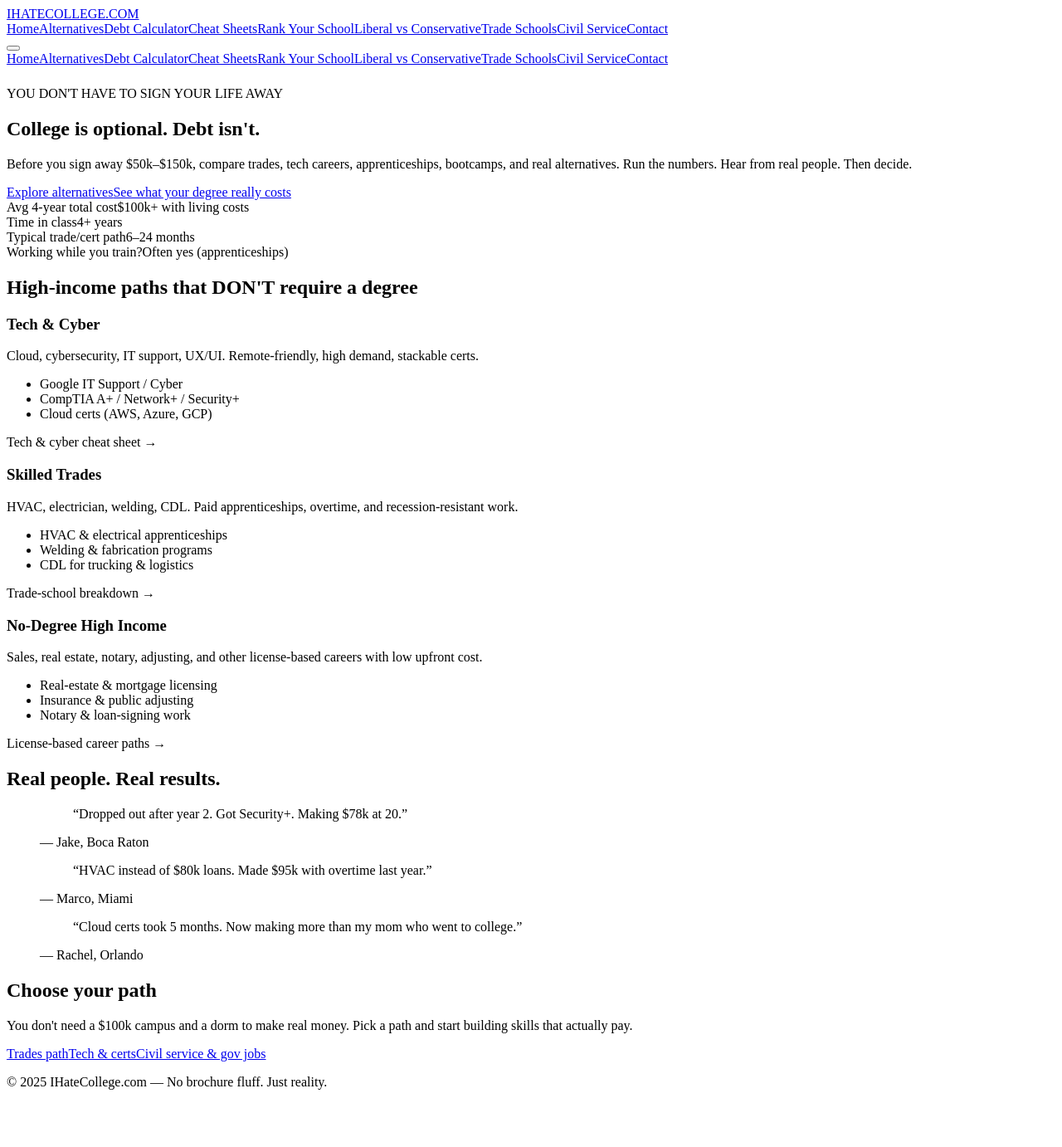
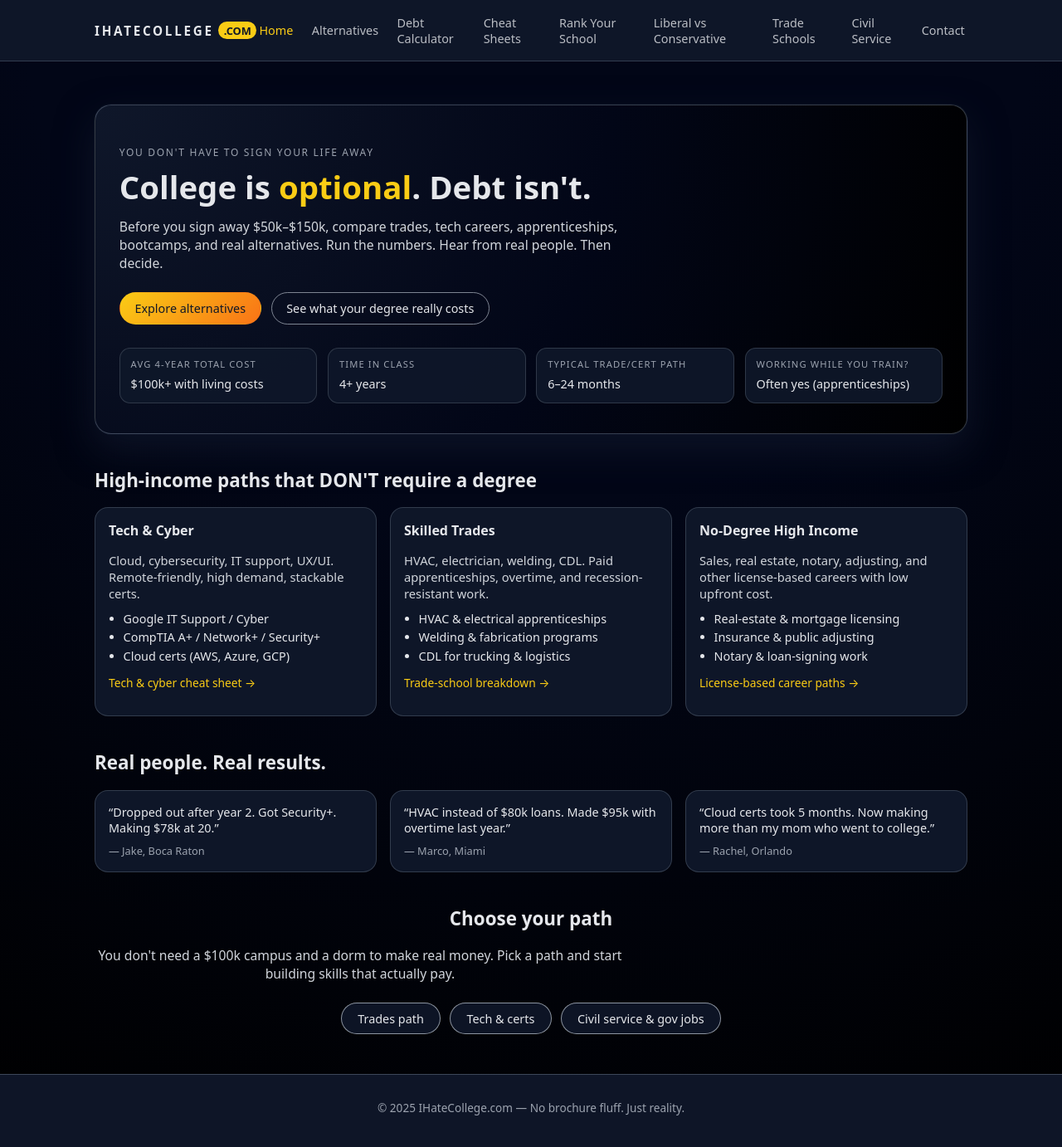
Before and after one commit to placebetsai/Ihatecollege, a Next.js app: page / in a window 1280 px wide. Shown: the whole page at 83% size. Before the commit the page ends 1329 px from the top, so only its background shows below. Built offline with nearby package versions, Linux system fonts and the light colour scheme.

Commit message:
Update globals.css

```diff
--- a/styles/globals.css
+++ b/styles/globals.css
@@ -1,18 +1,419 @@
+/* ------------------------------------------------------ */
+/* GLOBAL RESET + BASE                                    */
+/* ------------------------------------------------------ */
+
+*,
+*::before,
+*::after {
+  box-sizing: border-box;
+}
+
+html,
+body {
+  padding: 0;
+  margin: 0;
+}
+
+body {
+  font-family: system-ui, -apple-system, BlinkMacSystemFont, "SF Pro Text",
+    "Segoe UI", sans-serif;
+  background:
+    radial-gradient(circle at top, #020617, #020617 40%, #000 100%);
+  color: #e5e7eb;
+}
+
+/* Remove link underlines globally */
+a {
+  color: inherit;
+  text-decoration: none;
+}
+
+img {
+  max-width: 100%;
+  height: auto;
+  display: block;
+}
+
+/* ------------------------------------------------------ */
+/* LAYOUT WRAPPER                                         */
+/* ------------------------------------------------------ */
+
+.site-root {
+  min-height: 100vh;
+  display: flex;
+  flex-direction: column;
+}
+
+.site-main {
+  flex: 1;
+  max-width: 1100px;
+  width: 100%;
+  margin: 0 auto;
+  padding: 1.5rem 1.5rem 3rem;
+}
+
+.site-footer {
+  border-top: 1px solid rgba(148, 163, 184, 0.35);
+  padding: 1rem 1.5rem 1.5rem;
+  text-align: center;
+  font-size: 0.85rem;
+  color: #9ca3af;
+  background: rgba(15, 23, 42, 0.95);
+  backdrop-filter: blur(10px);
+}
+
+/* ------------------------------------------------------ */
+/* HEADER / NAV                                           */
+/* ------------------------------------------------------ */
+
+.site-header {
+  position: sticky;
+  top: 0;
+  z-index: 50;
+  background: rgba(15, 23, 42, 0.96);
+  backdrop-filter: blur(16px);
+  border-bottom: 1px solid rgba(148, 163, 184, 0.28);
+}
+
+.nav-inner {
+  max-width: 1100px;
+  margin: 0 auto;
+  display: flex;
+  align-items: center;
+  justify-content: space-between;
+  padding: 0.8rem 1.5rem;
+}
+
+.logo-wrap {
+  display: inline-flex;
+  align-items: center;
+  gap: 0.35rem;
+}
+
+.logo-text {
+  letter-spacing: 0.18em;
+  font-size: 0.95rem;
+  font-weight: 700;
+}
+
+.logo-pill {
+  font-size: 0.8rem;
+  padding: 0.1rem 0.4rem;
+  border-radius: 999px;
+  background: #facc15;
+  color: #111827;
+  font-weight: 700;
+}
+
+/* Desktop nav links */
+.nav-links-desktop {
+  display: flex;
+  gap: 1rem;
+  align-items: center;
+}
+
+.nav-link {
+  font-size: 0.9rem;
+  padding: 0.3rem 0.2rem;
+  color: #e5e7eb;
+  opacity: 0.8;
+  transition: opacity 0.15s ease, color 0.15s ease;
+}
+
+.nav-link:hover {
+  opacity: 1;
+}
+
+.nav-link-active {
+  color: #facc15;
+  opacity: 1;
+}
+
+/* Mobile toggle (hamburger) */
+.nav-toggle {
+  display: none;
+  border: none;
+  background: transparent;
+  cursor: pointer;
+  padding: 0.2rem;
+}
+
+.bar {
+  display: block;
+  width: 20px;
+  height: 2px;
+  border-radius: 999px;
+  background: #e5e7eb;
+  margin: 3px 0;
+  transition: transform 0.2s ease, opacity 0.2s ease;
+}
+
+/* Optional animation classes if you want them working */
+.bar1.open {
+  transform: translateY(5px) rotate(45deg);
+}
+.bar2.open {
+  opacity: 0;
+}
+.bar3.open {
+  transform: translateY(-5px) rotate(-45deg);
+}
+
+/* Mobile nav container (global default = hidden) */
+.nav-links-mobile {
+  display: none;
+}
+
+/* ------------------------------------------------------ */
+/* HERO                                                   */
+/* ------------------------------------------------------ */
+
+.hero {
+  margin-top: 1.25rem;
+  padding: 2.25rem 1.8rem 2.25rem;
+  border-radius: 1.25rem;
+  border: 1px solid rgba(148, 163, 184, 0.35);
+  background: radial-gradient(circle at top left, #0f172a, #020617 55%, #000);
+  box-shadow:
+    0 18px 45px rgba(15, 23, 42, 0.8),
+    0 0 0 1px rgba(15, 23, 42, 0.7);
+}
+
+.eyebrow {
+  font-size: 0.75rem;
+  letter-spacing: 0.14em;
+  text-transform: uppercase;
+  color: #9ca3af;
+  margin-bottom: 0.75rem;
+}
+
+.hero-title {
+  font-size: 2.4rem;
+  line-height: 1.1;
+  margin: 0 0 0.9rem;
+}
+
+.accent {
+  color: #facc15;
+}
+
+.hero-subtitle {
+  max-width: 640px;
+  font-size: 0.98rem;
+  color: #d1d5db;
+  margin-bottom: 1.5rem;
+}
+
+.hero-actions {
+  display: flex;
+  flex-wrap: wrap;
+  gap: 0.75rem;
+  margin-bottom: 1.75rem;
+}
+
+/* Buttons */
+.btn {
+  display: inline-flex;
+  align-items: center;
+  justify-content: center;
+  border-radius: 999px;
+  padding: 0.55rem 1.1rem;
+  font-size: 0.9rem;
+  font-weight: 500;
+  border: 1px solid transparent;
+  cursor: pointer;
+  transition: background 0.17s ease, color 0.17s ease, border-color 0.17s ease,
+    transform 0.08s ease;
+}
+
+.btn-primary {
+  background: linear-gradient(135deg, #facc15, #f97316);
+  color: #111827;
+}
+
+.btn-primary:hover {
+  transform: translateY(-1px);
+}
+
+.btn-outline {
+  border-color: rgba(156, 163, 175, 0.8);
+  color: #e5e7eb;
+  background: transparent;
+}
+
+.btn-outline:hover {
+  background: rgba(15, 23, 42, 0.9);
+}
+
+/* Hero stats */
+.hero-stats {
+  display: grid;
+  grid-template-columns: repeat(4, minmax(0, 1fr));
+  gap: 0.8rem;
+}
+
+.stat {
+  padding: 0.7rem 0.8rem;
+  border-radius: 0.8rem;
+  background: rgba(15, 23, 42, 0.92);
+  border: 1px solid rgba(55, 65, 81, 0.8);
+}
+
+.stat-label {
+  font-size: 0.7rem;
+  text-transform: uppercase;
+  letter-spacing: 0.1em;
+  color: #9ca3af;
+  display: block;
+  margin-bottom: 0.35rem;
+}
+
+.stat-value {
+  font-size: 0.9rem;
+}
+
+/* ------------------------------------------------------ */
+/* SECTIONS / GRID                                        */
+/* ------------------------------------------------------ */
+
+.section {
+  margin-top: 2.5rem;
+}
+
+.section-title {
+  font-size: 1.4rem;
+  margin-bottom: 1.1rem;
+}
+
+.section-subtitle {
+  max-width: 640px;
+  font-size: 0.98rem;
+  color: #d1d5db;
+  margin-bottom: 1.5rem;
+}
+
+.path-grid {
+  display: grid;
+  grid-template-columns: repeat(3, minmax(0, 1fr));
+  gap: 1rem;
+}
+
+.path-card {
+  border-radius: 1rem;
+  background: rgba(15, 23, 42, 0.96);
+  border: 1px solid rgba(55, 65, 81, 0.9);
+  padding: 1rem;
+}
+
+.path-card h3 {
+  margin: 0 0 0.5rem;
+  font-size: 1rem;
+}
+
+.path-body {
+  font-size: 0.92rem;
+  color: #d1d5db;
+  margin-bottom: 0.7rem;
+}
+
+.path-list {
+  padding-left: 1.1rem;
+  margin: 0 0 0.7rem;
+  font-size: 0.9rem;
+  color: #e5e7eb;
+}
+
+.path-list li {
+  margin-bottom: 0.2rem;
+}
+
+.path-link {
+  font-size: 0.86rem;
+  color: #facc15;
+}
+
+/* Quotes */
+.quote-list {
+  display: grid;
+  grid-template-columns: repeat(3, minmax(0, 1fr));
+  gap: 1rem;
+}
+
+.quote-card {
+  margin: 0;
+  padding: 1rem;
+  border-radius: 1rem;
+  background: rgba(15, 23, 42, 0.96);
+  border: 1px solid rgba(55, 65, 81, 0.9);
+  font-size: 0.9rem;
+}
+
+.quote-card blockquote {
+  margin: 0 0 0.6rem;
+}
+
+.quote-card figcaption {
+  font-size: 0.8rem;
+  color: #9ca3af;
+}
+
+/* CTA section */
+.section-cta {
+  text-align: center;
+}
+
+.cta-buttons {
+  display: flex;
+  flex-wrap: wrap;
+  justify-content: center;
+  gap: 0.7rem;
+  margin-top: 1rem;
+}
+
+.btn-pill {
+  border-radius: 999px;
+  border: 1px solid rgba(156, 163, 175, 0.9);
+  padding: 0.55rem 1.2rem;
+  font-size: 0.9rem;
+  background: rgba(15, 23, 42, 0.9);
+}
+
+.btn-pill:hover {
+  background: rgba(15, 23, 42, 1);
+}
+
+/* ------------------------------------------------------ */
+/* RESPONSIVE — GROK MOBILE NAV FIX + SMALL SCREEN TWEAKS */
+/* ------------------------------------------------------ */
+
+@media (max-width: 900px) {
+  .hero-stats {
+    grid-template-columns: repeat(2, minmax(0, 1fr));
+  }
+
+  .path-grid {
+    grid-template-columns: repeat(2, minmax(0, 1fr));
+  }
+
+  .quote-list {
+    grid-template-columns: repeat(2, minmax(0, 1fr));
+  }
+}
+
 @media (max-width: 768px) {
+  /* Hide desktop links */
   .nav-links-desktop {
     display: none;
   }
 
+  /* Show hamburger */
   .nav-toggle {
     display: inline-flex;
   }
 
-  /* Menu hidden by default */
-  .nav-links-mobile {
-    display: none;
-  }
+  /* Menu is hidden by default (global .nav-links-mobile {display:none}) */
+  /* We ONLY style the open state here */
 
-  /* Menu open */
   .nav-links-mobile.open {
     display: flex;
     flex-direction: column;
@@ -33,6 +434,11 @@
     color: #facc15;
   }
 
+  /* Hero spacing on mobile — kill the big black gap */
+  .site-main {
+    padding-top: 0.75rem;
+  }
+
   .hero {
     padding: 1.8rem 1.1rem 1.7rem;
     margin-top: 0.8rem;
@@ -42,6 +448,10 @@
     font-size: 1.8rem;
   }
 
+  .hero-stats {
+    grid-template-columns: 1fr 1fr;
+  }
+
   .path-grid {
     grid-template-columns: 1fr;
   }
@@ -49,8 +459,18 @@
   .quote-list {
     grid-template-columns: 1fr;
   }
+}
+
+@media (max-width: 520px) {
+  .hero-stats {
+    grid-template-columns: 1fr;
+  }
+
+  .nav-inner {
+    padding: 0.75rem 1.1rem;
+  }
 
   .site-main {
-    padding-top: 0.75rem;
+    padding: 0.9rem 1.1rem 2.2rem;
   }
-}
+  }
```
